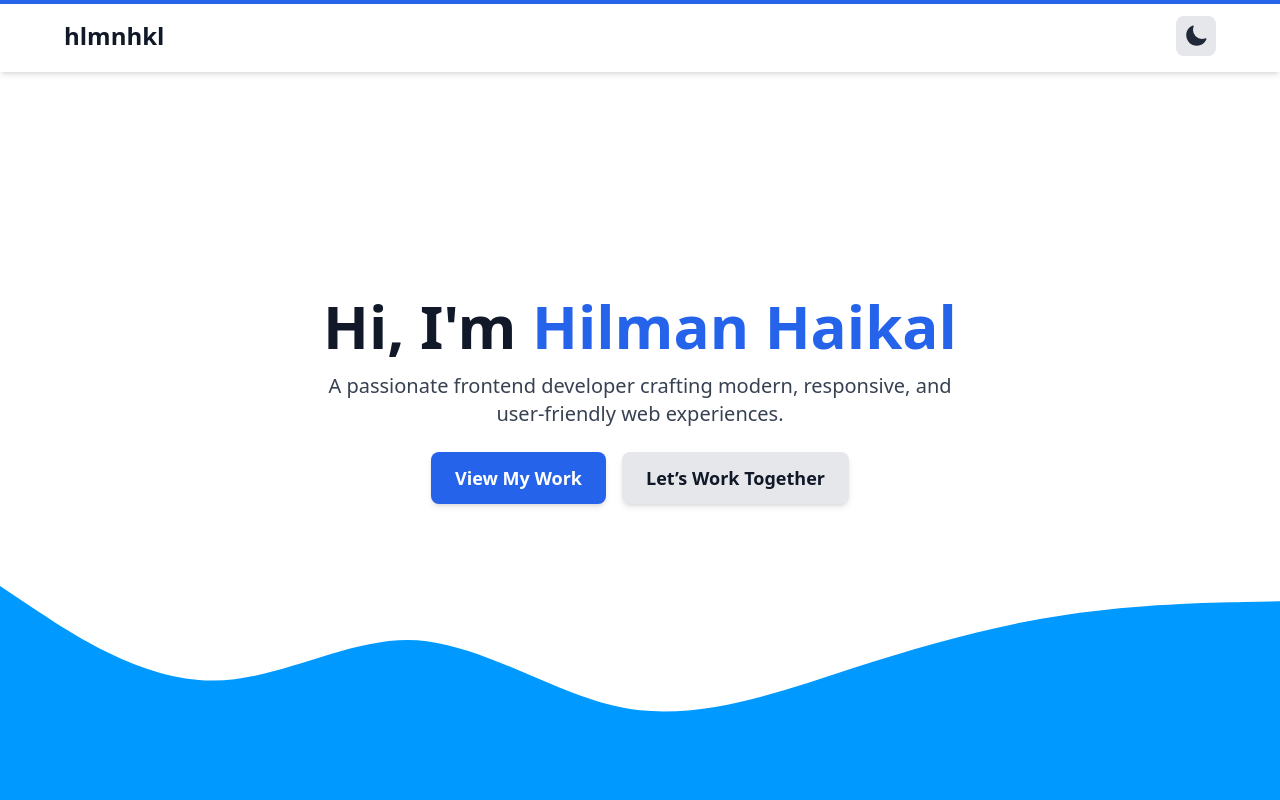
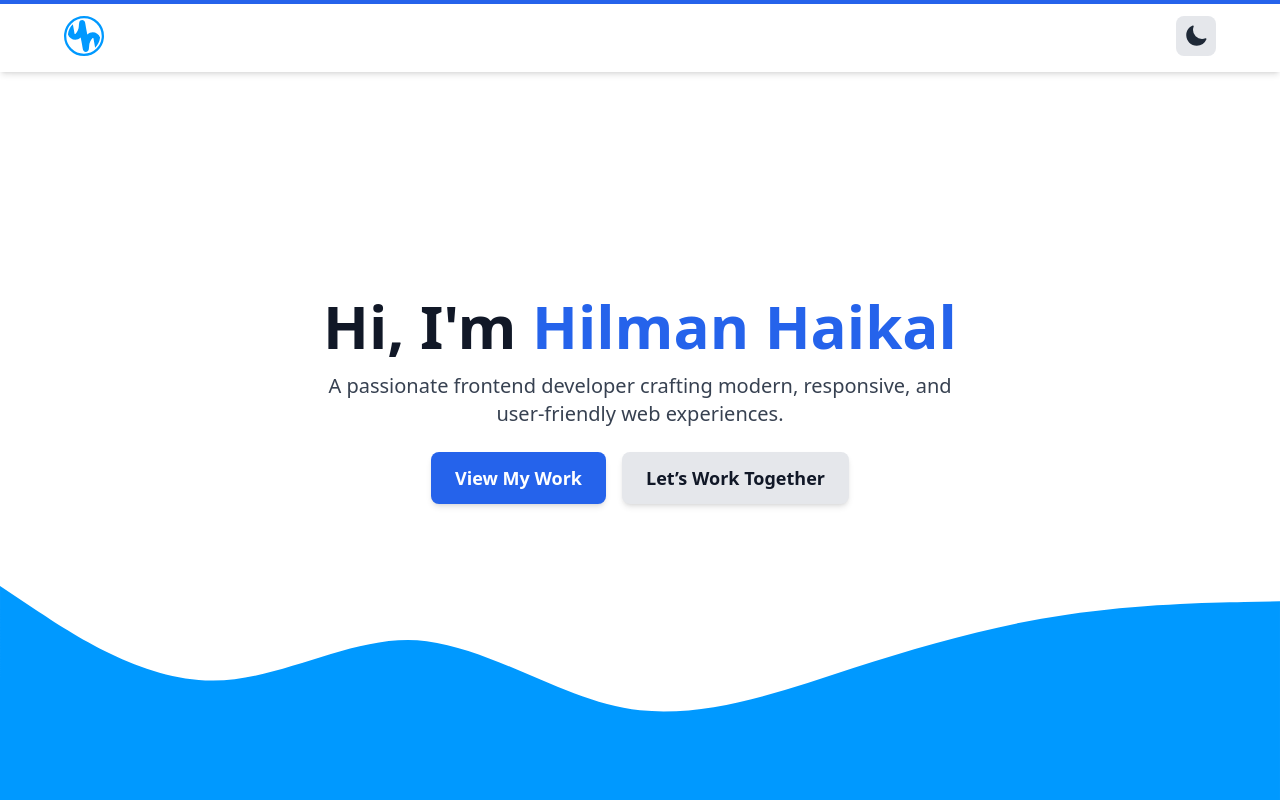
Before and after one commit to hilmanhaikal/portfolio-hlmnhkl, a Next.js app: page / in a window 1280 px wide. Shown: the top 800 px of the page. Built offline with nearby package versions, Linux system fonts and the light colour scheme.

Commit message:
feat: add logo to Header component, implement smooth scrolling in Hero, and enable smooth scrolling behavior globally

```diff
--- a/src/app/components/Header.tsx
+++ b/src/app/components/Header.tsx
@@ -1,6 +1,7 @@
 "use client";
 import { useState, useEffect } from "react";
 import { motion } from "framer-motion";
+import Image from "next/image";
 import { MoonIcon, SunIcon } from "@heroicons/react/24/solid";
 
 export default function Header() {
@@ -24,15 +25,23 @@ export default function Header() {
   return (
     <header className="fixed top-0 left-0 w-full px-6 md:px-16 py-4 flex justify-between items-center
       bg-white/80 dark:bg-gray-900/80 shadow-md backdrop-blur-md z-50 transition-all">
-      <motion.h1
+
+      {/* Logo Image */}
+      <motion.div
         initial={{ opacity: 0, y: -10 }}
         animate={{ opacity: 1, y: 0 }}
         transition={{ duration: 0.6 }}
-        className="text-xl md:text-2xl font-bold text-gray-900 dark:text-white"
       >
-        hlmnhkl
-      </motion.h1>
+        <Image
+          src="/logo.svg" // Ensure logo.svg is inside the /public folder
+          alt="Logo"
+          width={120} // Adjust size as needed
+          height={40}
+          className="h-10 w-auto" // Adjust styling if necessary
+        />
+      </motion.div>
 
+      {/* Dark Mode Toggle Button */}
       <button
         onClick={toggleDarkMode}
         className="p-2 rounded-lg transition bg-gray-200 dark:bg-gray-700 hover:bg-gray-300 dark:hover:bg-gray-600"
--- a/src/app/components/Hero.tsx
+++ b/src/app/components/Hero.tsx
@@ -1,9 +1,18 @@
-// components/Hero.tsx
 "use client";
 import { motion } from "framer-motion";
 import WaveBackground from "./WaveBackground";
 
 export default function Hero() {
+  // Smooth scroll function
+  const handleSmoothScroll = (e: React.MouseEvent<HTMLAnchorElement, MouseEvent>) => {
+    e.preventDefault();
+    const target = document.getElementById("projects");
+    if (target) {
+      target.scrollIntoView({ behavior: "smooth", block: "start" });
+    }
+  };
+
+
   return (
     <section className="min-h-screen flex flex-col justify-center items-center text-center px-6 md:px-16">
       <WaveBackground />
@@ -31,9 +40,10 @@ export default function Hero() {
         transition={{ duration: 0.8, ease: "easeOut", delay: 0.4 }}
         className="mt-6 flex flex-col sm:flex-row gap-4"
       >
-        {/* View My Work Button */}
+        {/* View My Work Button (Smooth Scroll) */}
         <a
           href="#projects"
+          onClick={handleSmoothScroll} // Call smooth scroll function
           className="px-6 py-3 !text-white bg-blue-600 dark:bg-blue-500 rounded-lg text-lg font-semibold shadow-md hover:bg-blue-700 dark:hover:bg-blue-400 transition"
         >
           View My Work
--- a/src/app/styles/globals.css
+++ b/src/app/styles/globals.css
@@ -10,6 +10,10 @@
 .dark {
   --background: #111827;
   --foreground: #ffffff;
+}
+
+html {
+  scroll-behavior: smooth;
 }
 
 body {
```
Also changed, not shown: public/logo.svg (added).
